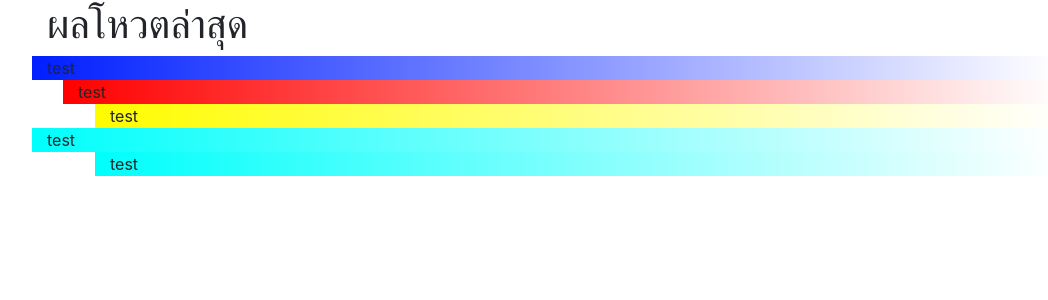
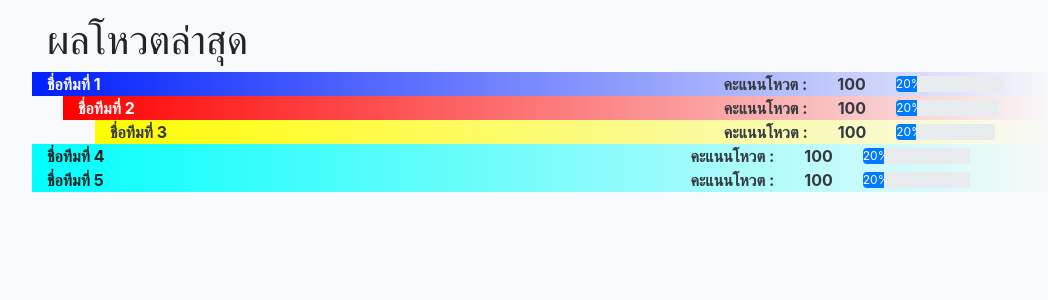
Before and after one commit to framefess/glo, a PHP site: page / in a window 1280 px wide. Shown: the top 300 px of the page, without its empty margins (38-1086 px from the left). Run offline with PHP 8.4, Linux system fonts and the light colour scheme; some libraries are stand-ins or nearby versions.

Commit message:
poll vote

```diff
--- a/src/header/header.php
+++ b/src/header/header.php
@@ -7,7 +7,7 @@
   <meta name="viewport" content="width=device-width, initial-scale=1, shrink-to-fit=no">
 
   <!-- Bootstrap CSS -->
-  <link rel="stylesheet" href="node_modules/bootstrap/dist/css/bootstrap.css" crossorigin="anonymous">
+  <link rel="stylesheet" href="node_modules/bootstrap/dist/css/bootstrap.css">
   <link rel="stylesheet" href="src/css/body.css">
   <title>GLO</title>
 </head>
--- a/src/home/home.php
+++ b/src/home/home.php
@@ -1,23 +1,82 @@
 <link rel="stylesheet" href="src/home/home.css">
-<body class="">
-    <div class="container">
-        <div class="row ">
-            <div class="col text-left"><h1>ผลโหวตล่าสุด</h1></div>
+
+<body class="bg-light">
+    <div class="container mt-3">
+        <div class="row">
+            <div class="col text-left">
+                <h1>ผลโหวตล่าสุด</h1>
+            </div>
         </div>
         <div class="row  bar1">
-            <div class="col text-left">test</div>
+            <div class="col-auto text-left text-light font-weight-bold" style="width: 52.90%;">ชื่อทีมที่ 1</div>
+            <div class="col-auto text-right text-dark" style="width: 40%;">
+                <div class="row justify-content-md-center">
+                    <div class="col-auto text-right text-dark font-weight-bold">คะแนนโหวต : </div>
+                    <div class="col-auto text-left text-dark font-weight-bold">100</div>
+                    <div class="col-auto align-self-center" style="width: 30%">
+                        <div class="progress" style="width: 100%">
+                            <div class="progress-bar" role="progressbar" style="width: 20%;" aria-valuenow="20" aria-valuemin="0" aria-valuemax="100">20%</div>
+                        </div>
+                    </div>
+                </div>
+            </div>
+
         </div>
         <div class="row ml-3 bar2">
-            <div class="col text-left">test</div>
+            <div class="col-auto text-left text-light font-weight-bold" style="width: 52%;">ชื่อทีมที่ 2</div>
+            <div class="col-auto text-right text-dark" style="width: 40%;">
+                <div class="row justify-content-md-center">
+                    <div class="col-auto text-right text-dark font-weight-bold">คะแนนโหวต : </div>
+                    <div class="col-auto text-left text-dark font-weight-bold">100</div>
+                    <div class="col-auto align-self-center" style="width: 30%">
+                        <div class="progress" style="width: 100%">
+                            <div class="progress-bar" role="progressbar" style="width: 20%;" aria-valuenow="20" aria-valuemin="0" aria-valuemax="100">20%</div>
+                        </div>
+                    </div>
+                </div>
+            </div>
         </div>
         <div class="row ml-5 bar3">
-            <div class="col  text-left">test</div>
+            <div class="col-auto  text-left text-dark font-weight-bold" style="width: 51%;" >ชื่อทีมที่ 3</div>
+            <div class="col-auto text-right text-dark" style="width: 40%;">
+                <div class="row justify-content-md-center">
+                    <div class="col-auto text-right text-dark font-weight-bold">คะแนนโหวต : </div>
+                    <div class="col-auto text-left text-dark font-weight-bold">100</div>
+                    <div class="col-auto align-self-center" style="width: 30%">
+                        <div class="progress" style="width: 100%">
+                            <div class="progress-bar" role="progressbar" style="width: 20%;" aria-valuenow="20" aria-valuemin="0" aria-valuemax="100">20%</div>
+                        </div>
+                    </div>
+                </div>
+            </div>
         </div>
-        <div class="row ml-6 bar4">
-            <div class="col text-left">test</div>
+        <div class="row ml-7 bar4">
+            <div class="col-auto  text-left font-weight-bold" style="width: 50%;">ชื่อทีมที่ 4</div>
+            <div class="col-auto text-right text-dark" style="width: 40%;">
+                <div class="row justify-content-md-center">
+                    <div class="col-auto text-right text-dark font-weight-bold">คะแนนโหวต : </div>
+                    <div class="col-auto text-left text-dark font-weight-bold">100</div>
+                    <div class="col-auto align-self-center" style="width: 30%">
+                        <div class="progress" style="width: 100%">
+                            <div class="progress-bar" role="progressbar" style="width: 20%;" aria-valuenow="20" aria-valuemin="0" aria-valuemax="100">20%</div>
+                        </div>
+                    </div>
+                </div>
+            </div>
         </div>
-        <div class="row ml-5 bar4">
-            <div class="col text-left">test</div>
+        <div class="row ml-7 bar4">
+            <div class="col-auto text-left font-weight-bold" style="width: 50%;">ชื่อทีมที่ 5</div>
+            <div class="col-auto text-right text-dark" style="width: 40%;">
+                <div class="row justify-content-md-center">
+                    <div class="col-auto text-right text-dark font-weight-bold">คะแนนโหวต : </div>
+                    <div class="col-auto text-left text-dark font-weight-bold">100</div>
+                    <div class="col-auto align-self-center" style="width: 30%">
+                        <div class="progress" style="width: 100%">
+                            <div class="progress-bar" role="progressbar" style="width: 20%;" aria-valuenow="20" aria-valuemin="0" aria-valuemax="100">20%</div>
+                        </div>
+                    </div>
+                </div>
+            </div>
         </div>
     </div>
     <?php include "src/module/module.php"; ?>
```
